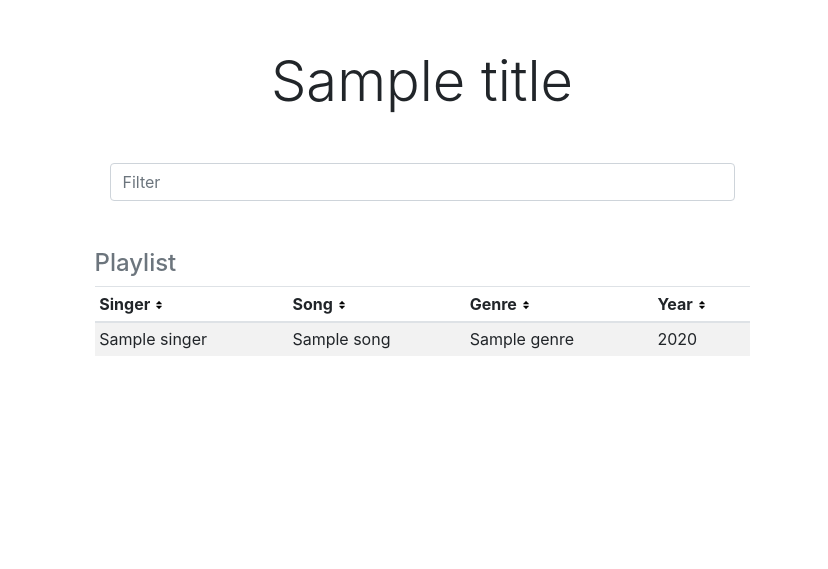
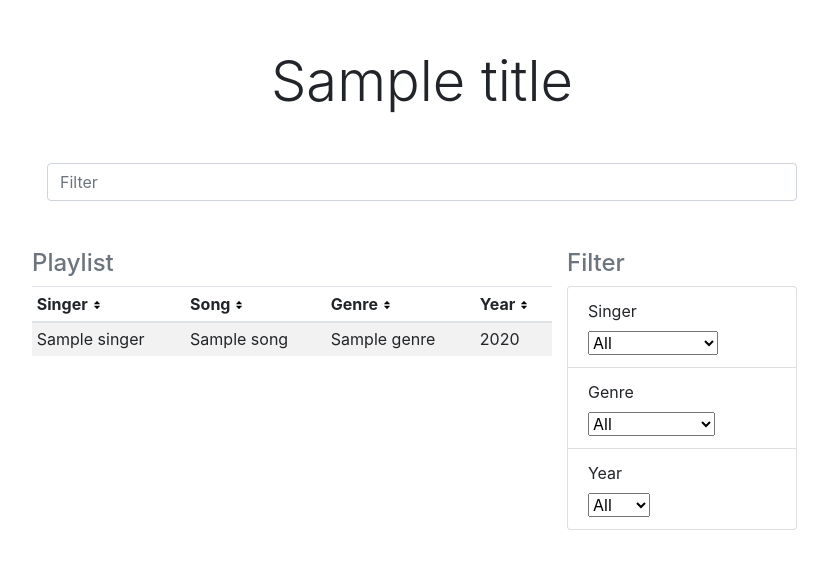
Before and after one commit to aprakhotski/SinglepageApp, a Symfony app: template templates/main/index.html.twig in a window 1280 px wide. Shown: the top 569 px of the page, without its empty margins (218-1046 px from the left). Run offline with Twig, Linux system fonts and the light colour scheme; the template is opened without the code that fills it: most values are stand-ins (such as "Sample title", 1, 10 or a date in 2020); some libraries are stand-ins or nearby versions.

Commit message:
Add filter2.0

```diff
--- a/templates/main/index.html.twig
+++ b/templates/main/index.html.twig
@@ -7,9 +7,59 @@
                 <h1 class="display-4 text-center ">
                     {{ title }}
                 </h1>
+
                 <input id="filter-input" class="form-control mt-5" type="text" placeholder="Filter">
+
                 <div class="row g-3 ">
-                    <div class="col-md-12 col-lg-12">
+                    <div class="col-md-5 col-lg-4 order-md-last">
+                        <h4 class="d-flex justify-content-between align-items-center mb-2 mt-5">
+                            <span class="text-muted">Filter</span>
+                        </h4>
+                        <ul class="list-group mb-3">
+                            <li class="list-group-item d-flex justify-content-between lh-sm">
+                                <div>
+                                    <div>
+                                        <label for="singer" class="form-label">Singer</label>
+                                    </div>
+                                    <select class="filter-singer">
+                                        <option value="">All</option>
+                                        {% for val in singers %}
+                                            <option value="{{ val.singer }}">{{ val.singer }}</option>
+                                        {% endfor %}
+                                    </select>
+                                </div>
+                            </li>
+                            <li class="list-group-item d-flex justify-content-between lh-sm">
+                                <div>
+                                    <div>
+                                        <label for="genre" class="form-label">Genre</label>
+                                    </div>
+                                    <select class="filter-genre">
+                                        <option value="">All</option>
+                                        {% for val in genres %}
+                                            <option>{{ val.genre }}</option>
+                                        {% endfor %}
+                                    </select>
+                                </div>
+                            </li>
+                            <li class="list-group-item d-flex justify-content-between lh-sm">
+                                <div>
+                                    <div>
+                                        <label for="year" class="form-label">Year</label>
+                                    </div>
+
+                                    <select class="filter-year" >
+                                        <option value="">All</option>
+                                        {% for val in years %}
+                                            <option>{{ val.year }}</option>
+                                        {% endfor %}
+
+                                    </select>
+                                </div>
+                            </li>
+                        </ul>
+                    </div>
+                    <div class="col-md-7 col-lg-8">
                         <div class="row g-3">
                             <div class="table-responsive">
 
@@ -27,7 +77,10 @@
                                     </thead>
                                     <tbody  id="filter-list" class="wrapper">
                                     {% for track in tracks %}
-                                            <tr id="track">
+                                            <tr data-singer="{{ track.singer }}"
+                                                data-genre="{{ track.genre }}"
+                                                data-year="{{ track.year }}"
+                                            >
                                                 <td id="{{ track.singer }}">{{ track.singer }}</td>
                                                 <td id="{{ track.song }}">{{ track.song }}</td>
                                                 <td id="{{ track.genre }}">{{ track.genre }}</td>
```
Also changed, not shown: src/Controller/Main/HomeController.php (+15 -0 lines), src/Repository/TrackRepository.php (+13 -0 lines), .htaccess (added), public/.htaccess, public/assets/framework/js/main.js, public/assets/main/css/style.css (added).
